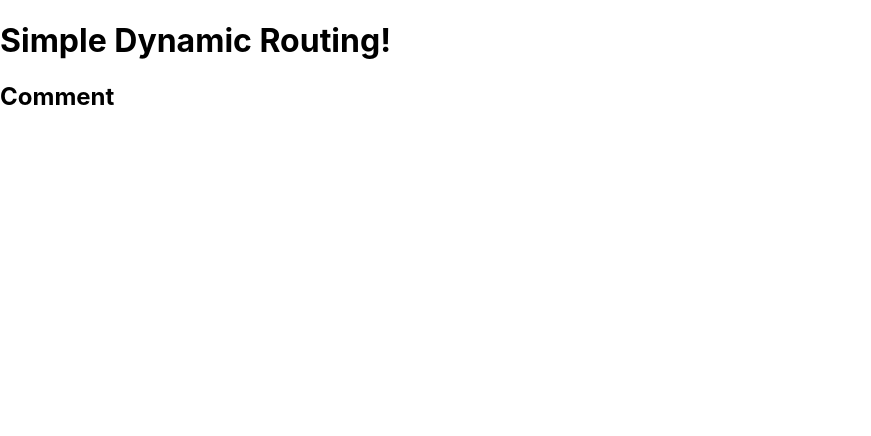
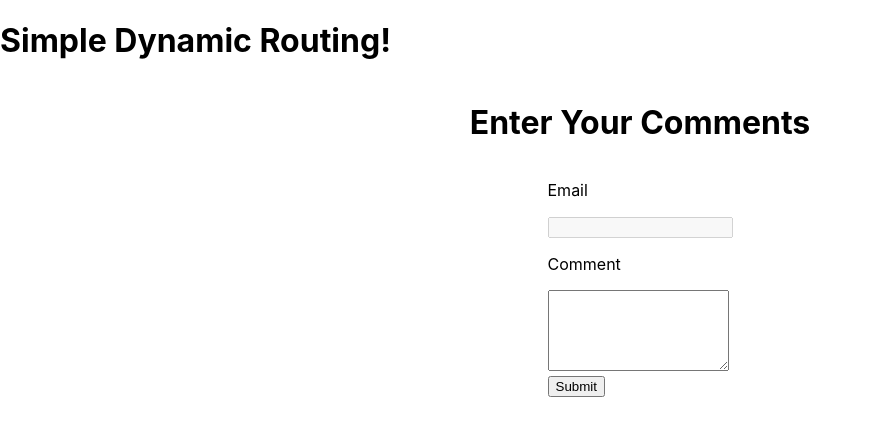
Before and after one commit to narsenieva/NataliiaArsenieva_COMP308Lab1_-Ex1, a React (Create React App) app: page /comment in a window 1280 px wide. Shown: the top 436 px of the page, without its empty margins (0-871 px from the left). Built offline with nearby package versions, Linux system fonts and the light colour scheme.

Commit message:
Initial working version

```diff
--- a/src/App.js
+++ b/src/App.js
@@ -1,7 +1,9 @@
 import './App.css';
 import React from "react";
-import {BrowserRouter as Router, Switch, Route, Link} from "react-router-dom";
+import {BrowserRouter as Router, Switch, Route} from "react-router-dom";
 import Login from './components/Login/Login';
+import Comment from './components/Comment/Comment';
+import ThankYou from './components/ThankYou/ThankYou';
 
 function App()
 {
@@ -18,7 +20,7 @@ function App()
             <Switch>
                 <Route exact path="/" component={Login} />
                 <Route exact path="/comment" component={Comment} />
-                <Route exact path="/thankyou" component={ThankYou} />
+                <Route path="/thankyou" component={ThankYou} />
             </Switch>
             </div>
         </div>
@@ -26,12 +28,5 @@ function App()
     );
     //
 }
-function Comment() {
-  return <h2>Comment</h2>;
-}
-
-function ThankYou() {
-  return <h2>Thank You!</h2>;
-}
 
 export default App;
--- /dev/null
+++ b/src/auth/auth.js
@@ -0,0 +1,21 @@
+const auth = {
+    isLoggedIn:false,
+    onAuthentication(){
+      this.isLoggedIn=true;
+    },
+    getLogInStatus(){
+      return this.isLoggedIn;
+    },
+    saveToken(userToken) {
+        console.log(userToken);
+        localStorage.setItem('token', JSON.stringify(userToken));
+
+      },
+    getToken(){
+        const tokenString = localStorage.getItem('token');
+        const userToken = JSON.parse(tokenString);
+
+        return userToken;
+      }
+  }
+  export default auth;
--- /dev/null
+++ b/src/components/Comment/Comment.css
@@ -0,0 +1,5 @@
+.comment-wrapper {
+    display: flex;
+    flex-direction: column;
+    align-items: center;
+  }
--- a/src/components/Comment/Comment.js
+++ b/src/components/Comment/Comment.js
@@ -0,0 +1,50 @@
+import React, { useState, useEffect }  from 'react';
+import auth  from '../../auth/auth';
+import './Comment.css';
+
+export default function Comment(props) {
+
+
+    const [comment, setComment] = useState();
+    const [email, setEmail] = useState();
+   // let loggedEmail = auth.getToken();
+
+    useEffect(() => {
+      const loggedInUser = auth.getToken();
+
+    //  setEmail(loggedInUser);
+     if (loggedInUser!=="") {
+          setEmail(loggedInUser);
+      }
+  },[]);
+
+    const handleSubmit = e => {
+      e.preventDefault();
+     // auth.onAuthentication();
+     //const fin_comment = this.comment;
+      props.history.push({pathname: '/thankyou', state: comment});
+
+
+    };
+
+      return(
+
+          <div className="comment-wrapper">
+        <h1>Enter Your Comments</h1>
+        <form onSubmit={handleSubmit}>
+          <label>
+            <p>Email</p>
+            <input type="text" defaultValue ={email} disabled = {true}/>
+          </label>
+          <label>
+            <p>Comment</p>
+            <textarea onChange={e => setComment(e.target.value)} rows={5}/>
+          </label>
+
+          <div>
+            <button type="submit">Submit</button>
+          </div>
+        </form>
+        </div>
+      )
+    }
--- a/src/components/Login/Login.js
+++ b/src/components/Login/Login.js
@@ -1,12 +1,21 @@
 import React, { useState }  from 'react';
 import './Login.css';
+import auth  from '../../auth/auth';
+
 
 export default function Login (props){
+
     const [email, setEmail] = useState();
     const [password, setPassword] = useState();
+
     const handleSubmit = e => {
         e.preventDefault();
-        props.history.push('/comment');}
+        auth.onAuthentication();
+        auth.saveToken(email);
+        props.history.push('/comment');
+
+
+    }
     return(
             <div className="login-wrapper">
           <h1>Please Log In</h1>
--- a/src/components/ThankYou/ThankYou.js
+++ b/src/components/ThankYou/ThankYou.js
@@ -0,0 +1,35 @@
+import React, { useState, useEffect }  from 'react';
+import auth  from '../../auth/auth';
+import Comment from '../Comment/Comment';
+import './ThankYou.css';
+
+export default function ThankYou(props) {
+    //const [comment, setComment] = useState();
+    //const {comm} = this.props.location;
+    const [email, setEmail] = useState();
+    const comment = props.location.state;
+   //let loggedEmail = this.props.useState();
+
+    useEffect(() => {
+      const loggedInUser = auth.getToken();
+    //  setEmail(loggedInUser);
+    //setComment(() => { comment = ;});
+     if (loggedInUser!=="") {
+          setEmail(loggedInUser);
+
+
+    }
+  },[]);
+
+    return(
+        <div className="comment-wrapper">
+        <h1>Enter Your Comments</h1>
+        <label>
+            <p>Email: {email}</p>
+            <p>Commesdnt: {comment}</p>
+        </label>
+        <label>
+        </label>
+        </div>
+      )
+    }
```
Also changed, not shown: src/components/ThankYou/ThankYou.css (added).
